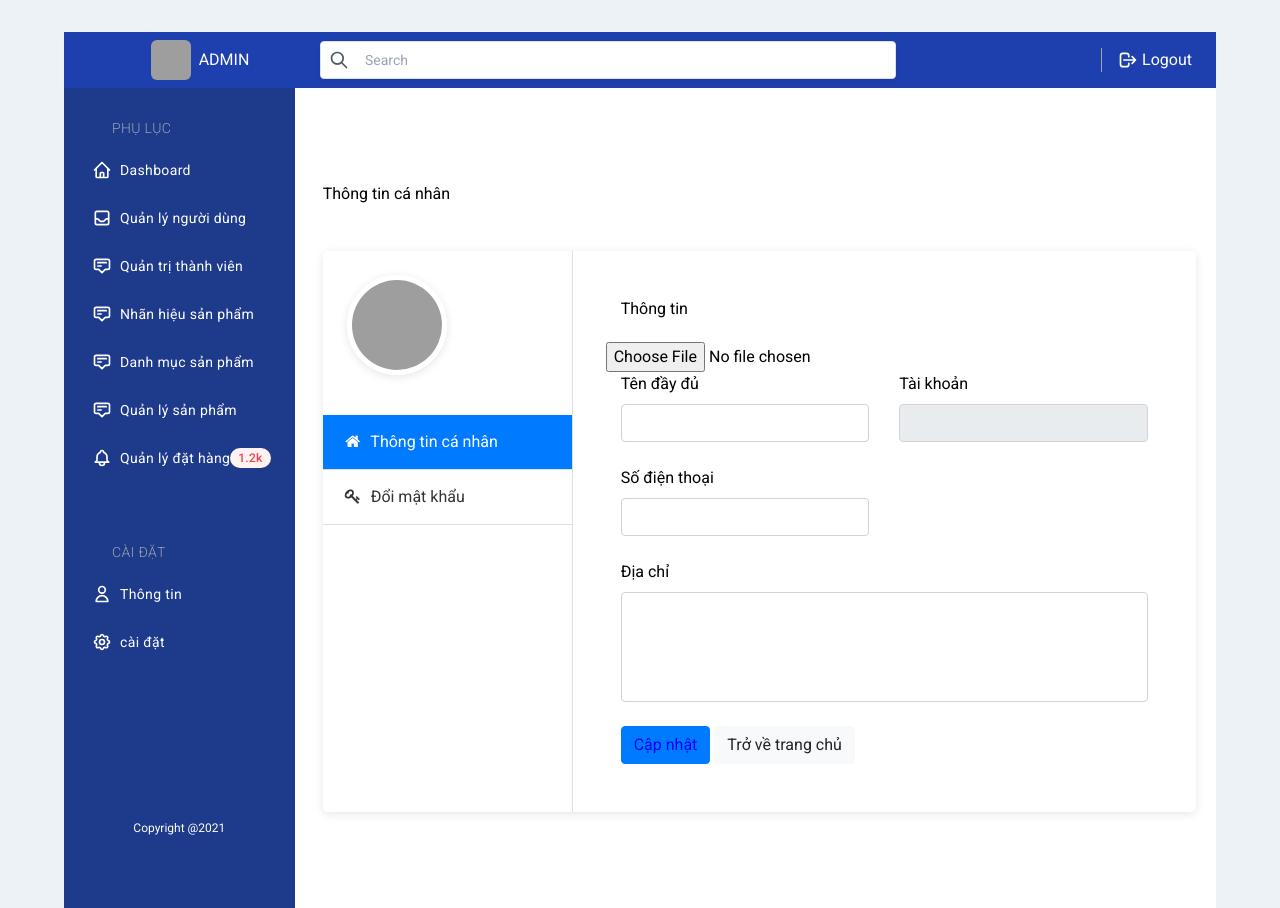
After one commit to Dia2001/proxtech-shop, a Spring app: page /admin/customermanagement/profile in a window 1280 px wide. The commit adds this page. Run offline with Thymeleaf, Linux system fonts and the light colour scheme; the template is opened without the code that fills it, so the values that code supplies are empty; some of the project's set-up classes (security, data sources, template engines, error pages and the like) are left out, and stand-ins take their place; some libraries are stand-ins or nearby versions; grey boxes are pictures that could not be loaded.

Commit message:
complete customer page

```diff
--- a/src/main/java/com/proxtechshop/bean/ApplicationBean.java
+++ b/src/main/java/com/proxtechshop/bean/ApplicationBean.java
@@ -80,6 +80,10 @@ public class ApplicationBean {
 	public String customerPath() {
 		return Constants.ADMIN_CUSTOMERSMNG_PATH;
 	}
+	@Bean(name="customerProfile")
+	public String customerProfile() {
+		return Constants.ADMIN_FORMCUSTOMER_PATH;
+	}
 	//
 
 	@Bean
--- a/src/main/java/com/proxtechshop/bean/GlobalDataBean.java
+++ b/src/main/java/com/proxtechshop/bean/GlobalDataBean.java
@@ -1,12 +1,8 @@
 package com.proxtechshop.bean;
 
 import java.util.ArrayList;
-import java.util.HashSet;
-import java.util.Iterator;
 import java.util.List;
 import java.util.Random;
-import java.util.Set;
-
 import javax.persistence.EntityManager;
 
 import org.springframework.beans.factory.annotation.Autowired;
--- a/src/main/java/com/proxtechshop/common/Constants.java
+++ b/src/main/java/com/proxtechshop/common/Constants.java
@@ -78,6 +78,7 @@ public class Constants {
 	public static final String ADMIN_PRODUCTMNG_VIEW="admin/productmanagement/index";
 		public static final String ADMIN_FOFMPRODUCT_VIEW="admin/productmanagement/formproduct";
 	public static final String ADMIN_CUSTOMERSMNG_VIEW="admin/customermanagement/index";
+		public static final String ADMIN_FORMCUSTOMER_VIEW="admin/customermanagement/profile";
 	public static final String ADMIN_MEMBERSMNG_VIEW="admin/membermanagement/index";
 		public static final String ADMIN_FOFMMEMBER_VIEW="admin/membermanagement/formmember";
 	public static final String ADMIN_CATEGORIESMNG_VIEW="admin/categorymanagement/index";
@@ -88,6 +89,7 @@ public class Constants {
 	public static final String ADMIN_PRODUCTMNG_PATH="/admin/productmanagement";
 		public static final String ADMIN_FOFMPRODUCT_PATH="/admin/formproduct";
 	public static final String ADMIN_CUSTOMERSMNG_PATH="/admin/customermanagement";
+		public static final String ADMIN_FORMCUSTOMER_PATH="/admin/formcustomer";
 	public static final String ADMIN_MEMBERSMNG_PATH="/admin/membermanagement";
 		public static final String ADMIN_FORMMEMBER_PATH="/admin/formmember";
 	public static final String ADMIN_CATEGORIESMNG_PATH="/admin/categorymanagement";
--- a/src/main/java/com/proxtechshop/controllers/UserController.java
+++ b/src/main/java/com/proxtechshop/controllers/UserController.java
@@ -1,10 +1,6 @@
 package com.proxtechshop.controllers;
 
 import java.io.IOException;
-import java.util.Map;
-
-import javax.servlet.http.HttpServletRequest;
-import javax.servlet.http.HttpServletResponse;
 
 import org.springframework.beans.factory.annotation.Autowired;
 import org.springframework.stereotype.Controller;
@@ -16,7 +12,6 @@ import org.springframework.web.bind.annotation.RequestParam;
 import org.springframework.web.bind.annotation.ResponseBody;
 import org.springframework.web.multipart.MultipartFile;
 import org.springframework.web.servlet.ModelAndView;
-import org.springframework.web.servlet.View;
 
 import com.proxtechshop.common.Constants;
 import com.proxtechshop.services.UserService;
--- a/src/main/java/com/proxtechshop/services/UserService.java
+++ b/src/main/java/com/proxtechshop/services/UserService.java
@@ -10,6 +10,8 @@ public interface UserService {
 	boolean Register(UserView userv);
 	boolean UpdateProfile(CustomUserModelView userv,MultipartFile file) throws IOException;
 	CustomUserModelView loadProfile();
+	CustomUserModelView loadProfile(String idUser);
 	boolean changePassword(String oldPass,String newPass);
+	boolean changePassword(String idUser,String oldPass,String newPass);
 	//admin area
 }
--- /dev/null
+++ b/src/main/resources/templates/admin/customermanagement/profile.html
@@ -0,0 +1,153 @@
+<!DOCTYPE html>
+<html lang="en" xmlns:layout="http://www.ultraq.net.nz/thymeleaf/layout"
+	layout:decorate="admin/dms/admin-layout">
+<head>
+<meta charset="UTF-8">
+<meta http-equiv="X-UA-Compatible" content="IE=edge">
+<meta name="viewport" content="width=device-width, initial-scale=1.0">
+<link rel="stylesheet" type="text/css"
+	href="https://stackpath.bootstrapcdn.com/bootstrap/4.3.1/css/bootstrap.min.css">
+<link rel="stylesheet"
+	href="https://stackpath.bootstrapcdn.com/font-awesome/4.7.0/css/font-awesome.min.css">
+<link rel="stylesheet" type="text/css" href="/assets/css/profile.css">
+<script
+	src="https://cdnjs.cloudflare.com/ajax/libs/jquery/3.1.1/jquery.min.js"></script>
+<script
+	src="https://cdn.jsdelivr.net/jquery.validation/1.16.0/jquery.validate.min.js"></script>
+<title>Thông tin người dùng</title>
+</head>
+<body>
+	<div layout:fragment="content">
+		<section class="py-5 my-5">
+			<div class="container-profile">
+				<h1 class="mb-5">Thông tin cá nhân</h1>
+				<div class="bg-white shadow rounded-lg d-block d-sm-flex">
+					<div class="profile-tab-nav border-right">
+						<div class="p-4">
+							<div class="img-circle text-center mb-3">
+								<img th:if="${user.image}"
+									th:src="${@uploadImageURL}+'user/'+${user.id}+'/'+${user.image}"
+									alt="Image" class="shadow"> <img
+									th:unless="${user.image}" th:src="@{/assets/images/tuat.jpg}"
+									alt="Image" class="shadow">
+							</div>
+							<h4 th:text="${user.fullName}" class="text-center"></h4>
+						</div>
+						<div class="nav flex-column nav-pills" id="v-pills-tab"
+							role="tablist" aria-orientation="vertical">
+
+							<a class="nav-link active" id="account-tab" data-toggle="pill"
+								href="#account" role="tab" aria-controls="account"
+								aria-selected="true"> <i class="fa fa-home text-center mr-1"></i>
+								Thông tin cá nhân
+							</a> <a class="nav-link" id="password-tab" data-toggle="pill"
+								href="#password" role="tab" aria-controls="password"
+								aria-selected="false"> <i class="fa fa-key text-center mr-1"></i>
+								Đổi mật khẩu
+							</a>
+						</div>
+					</div>
+					<div class="tab-content p-4 p-md-5" id="v-pills-tabContent">
+
+						<div class="tab-pane fade show active" id="account"
+							role="tabpanel" aria-labelledby="account-tab">
+							<p th:if="${flag}" th:text="${message}" style="color: green;"></p>
+							<p th:unless="${flag}" th:text="${message}" style="color: red;"></p>
+							<form th:action="${@customerPath}+'/profile/'+${user.userId}" id="profile"
+								th:object="${user}" method="POST" enctype="multipart/form-data">
+								<h3 class="mb-4">Thông tin</h3>
+								<div class="row">
+									<input type="file" id="avatar" name="avatar"
+										accept="image/png, image/jpeg">
+									<div class="col-md-6">
+										<div class="form-group">
+											<label>Tên đầy đủ</label> <input type="text"
+												class="form-control" th:field="*{fullName}">
+										</div>
+									</div>
+									<div class="col-md-6">
+										<div class="form-group">
+											<label>Tài khoản</label> <input type="text"
+												class="form-control" th:field="*{username}" readonly>
+										</div>
+									</div>
+									<div class="col-md-6">
+										<div class="form-group">
+											<label>Số điện thoại</label> <input type="text"
+												class="form-control" th:field="*{phone}">
+										</div>
+									</div>
+
+									<div class="col-md-12">
+										<div class="form-group">
+											<label>Địa chỉ</label>
+											<textarea style="resize: none;" th:field="*{address}"
+												class="form-control" rows="4"></textarea>
+										</div>
+									</div>
+								</div>
+								<div>
+									<button class="btn btn-primary" style="color:blue;" type="submit">Cập nhật</button>
+									<a href="/" class="btn btn-light">Trở về trang chủ</a>
+								</div>
+							</form>
+						</div>
+
+						<div class="tab-pane fade" id="password" role="tabpanel"
+							aria-labelledby="password-tab">
+							<p th:if="${flag}" th:text="${message}" style="color: green;"></p>
+							<p th:unless="${flag}" th:text="${message}" style="color: red;"></p>
+							<form th:action="${@customerPath}+'/profile/changepass/'+${user.userId}" name="changePassword"
+								method="POST">
+								<h3 class="mb-4">Thiết lập mật khẩu</h3>
+								<div class="row">
+									<div class="col-md-6">
+										<div class="form-group">
+											<label>Mật khẩu cũ</label> <input type="password"
+												id="oldpass" name="oldpass" class="form-control">
+										</div>
+									</div>
+								</div>
+								<div class="row">
+									<div class="col-md-6">
+										<div class="form-group">
+											<label>Mật khẩu mới</label> <input name="newpass"
+												id="newpass" type="password" class="form-control">
+										</div>
+									</div>
+									<div class="col-md-6">
+										<div class="form-group">
+											<label>Nhập lại mật khẩu</label> <input id="confirmpassword"
+												name="confirmpassword" type="password" class="form-control">
+										</div>
+									</div>
+								</div>
+								<div>
+									<button class="btn btn-danger text-red" style="color:red;" type="submit">Thay dổi</button>
+									<button class="btn btn-light" type="reset">hủy thay
+										đổi</button>
+								</div>
+							</form>
+						</div>
+					</div>
+					<script src="/assets/js/profile-validation.js"></script>
+					<script
+						src="https://cdnjs.cloudflare.com/ajax/libs/popper.js/1.12.9/umd/popper.min.js"></script>
+					<script
+						src="https://maxcdn.bootstrapcdn.com/bootstrap/4.0.0/js/bootstrap.min.js"></script>
+					<script
+						src="https://cdn.jsdelivr.net/gh/alpinejs/alpine@v2.8.0/dist/alpine.min.js"
+						defer></script>
+					<script>
+					 const myTimeout = setTimeout(msg, 5000);
+
+			            function msg() {
+			                document.getElementById("msg").hidden = true;
+			            }
+					</script>
+				</div>
+			</div>
+		</section>
+	</div>
+</body>
+</html>
--- a/src/main/resources/templates/admin/dms/admin-layout.html
+++ b/src/main/resources/templates/admin/dms/admin-layout.html
@@ -4,7 +4,7 @@
 <meta charset="utf-8">
 <meta http-equiv="X-UA-Compatible" content="IE=edge">
 <meta name="viewport" content="width=device-width, initial-scale=1">
-<script src="https://cdn.tailwindcss.com"></script>
+ <script src="https://cdn.tailwindcss.com"></script>
 <link rel="stylesheet" type="text/css"
 	href="https://cdnjs.cloudflare.com/ajax/libs/font-awesome/6.2.1/css/all.min.css">
 </head>
@@ -183,9 +183,6 @@
 		</div>
 	</div>
 
-	<script
-		src="https://cdn.jsdelivr.net/gh/alpinejs/alpine@v2.8.0/dist/alpine.min.js"
-		defer></script>
 	<script>
    /*  const setup = () => {
       const getTheme = () => {
```
Also changed, not shown: src/main/java/com/proxtechshop/admincontrollers/CustomerController.java (+60 -0 lines), src/main/java/com/proxtechshop/serviceimpl/UserServiceImpl.java (+33 -1 lines), src/main/java/com/proxtechshop/viewmodels/CustomUserModelView.java (+10 -0 lines), src/main/resources/templates/admin/customermanagement/index.html (+11 -4 lines), 1 other file.
